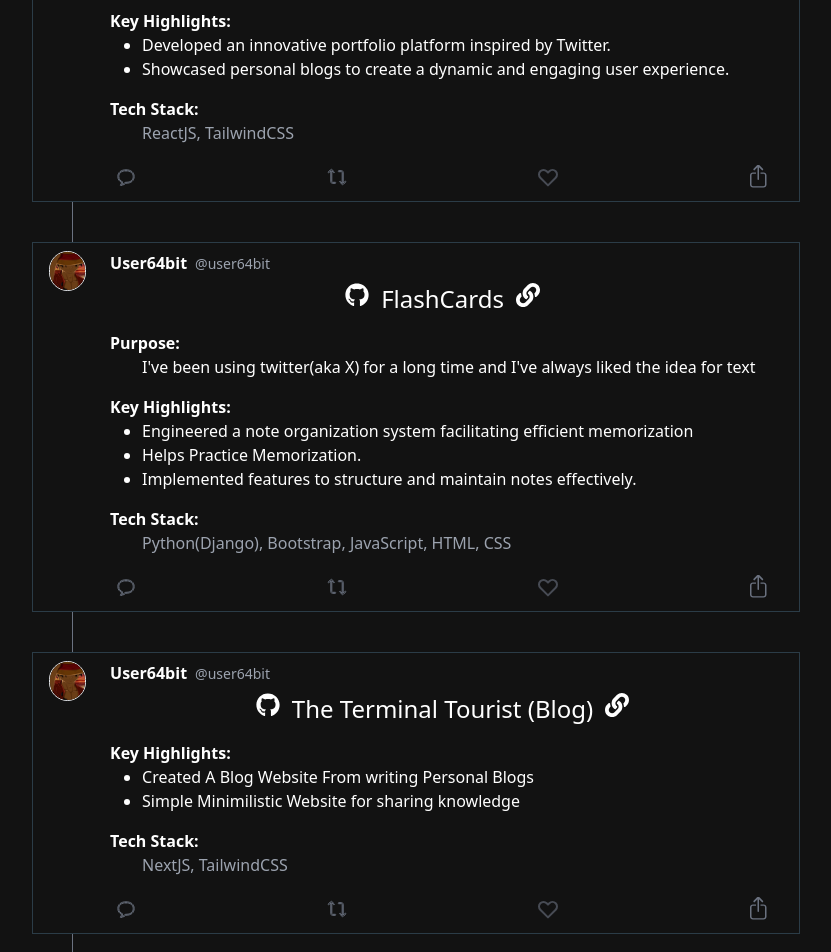
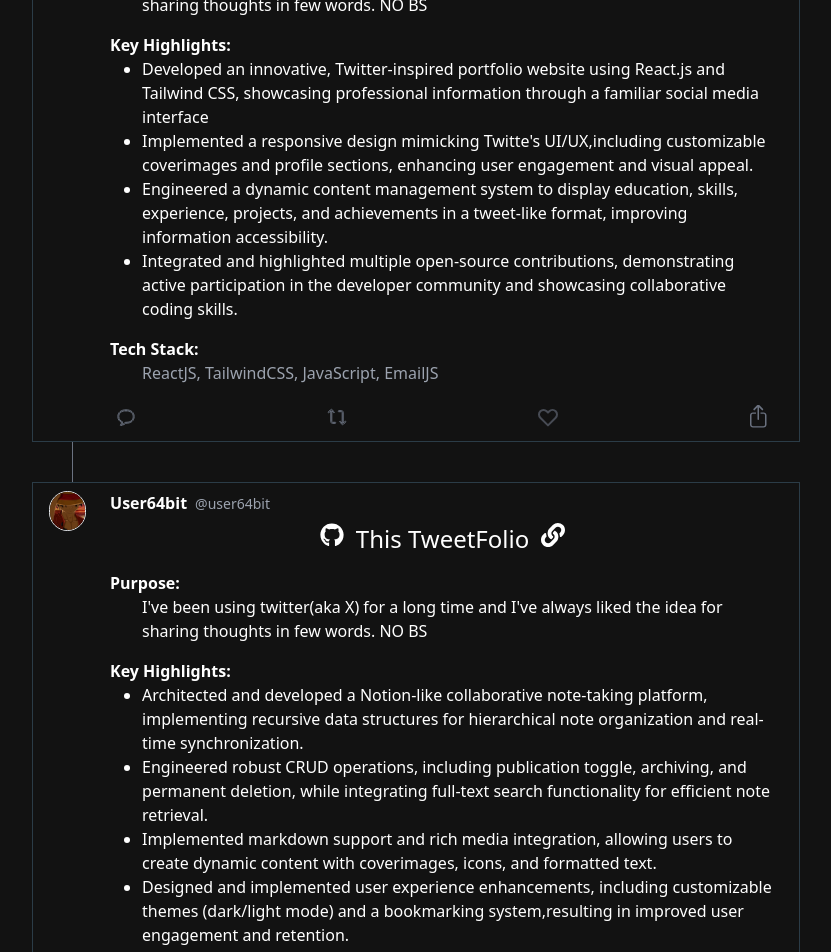
Before and after one commit to user-64bit/The-Tweetfolio, a React (Create React App) app: page /projects in a window 1280 px wide. Shown: the part 220-1172 px from the top of the page, without its empty margins (224-1055 px from the left). Built offline with nearby package versions, Linux system fonts and the light colour scheme.

Commit message:
project updates

```diff
--- a/src/components/tweets/ListProject.js
+++ b/src/components/tweets/ListProject.js
@@ -1,4 +1,4 @@
-import React from "react";
+import React, { useEffect } from "react";
 import { FaGithub } from "react-icons/fa";
 import { FaLink } from "react-icons/fa";
 
@@ -10,6 +10,9 @@
     listitems,
     techstack,
 }) => {
+    useEffect(() => {
+        window.scrollTo(0, 0)
+      }, [])
     return (
         <div className="">
             <h3 className="text-2xl pb-4 flex justify-center gap-x-3">
--- a/src/components/tweets/config.js
+++ b/src/components/tweets/config.js
@@ -43,16 +43,32 @@
 
 export const ProjectsData = [
     {
-        projectName: "TweetFolio (A Portfolio Website)",
+        projectName: "This TweetFolio",
         purpose:
-            "I've been using twitter(aka X) for a long time and I've always liked the idea for text",
+            "I've been using twitter(aka X) for a long time and I've always liked the idea for sharing thoughts in few words. NO BS",
         listItems: [
-            "Developed an innovative portfolio platform inspired by Twitter.",
-            "Showcased personal blogs to create a dynamic and engaging user experience.",
+            "Developed an innovative, Twitter-inspired portfolio website using React.js and Tailwind CSS, showcasing professional information through a familiar social media interface",
+            "Implemented a responsive design mimicking Twitte's UI/UX,including customizable coverimages and profile sections, enhancing user engagement and visual appeal.",
+            "Engineered a dynamic content management system to display education, skills, experience, projects, and achievements in a tweet-like format, improving information accessibility.",
+            "Integrated and highlighted multiple open-source contributions, demonstrating active participation in the developer community and showcasing collaborative coding skills."
         ],
         githubLink: "https://github.com/us3r64bit/my-tweetfolio",
         liveProject: "https://arthprajapati.netlify.app/",
-        techStack: "ReactJS, TailwindCSS",
+        techStack: "ReactJS, TailwindCSS, JavaScript, EmailJS",
+    },
+    {
+        projectName: "This TweetFolio",
+        purpose:
+            "I've been using twitter(aka X) for a long time and I've always liked the idea for sharing thoughts in few words. NO BS",
+        listItems: [
+            "Architected and developed a Notion-like collaborative note-taking platform, implementing recursive data structures for hierarchical note organization and real-time synchronization.",
+            "Engineered robust CRUD operations, including publication toggle, archiving, and permanent deletion, while integrating full-text search functionality for efficient note retrieval.",
+            "Implemented markdown support and rich media integration, allowing users to create dynamic content with coverimages, icons, and formatted text.",
+            "Designed and implemented user experience enhancements, including customizable themes (dark/light mode) and a bookmarking system,resulting in improved user engagement and retention."
+        ],
+        githubLink: "https://github.com/us3r64bit/notebook",
+        liveProject: "https://notebook-self-phi.vercel.app/",
+        techStack: "NextJS, Covnex, TailwindCSS, ShadcnUI, TypeScript",
     },
     {
         projectName: "FlashCards",
```
